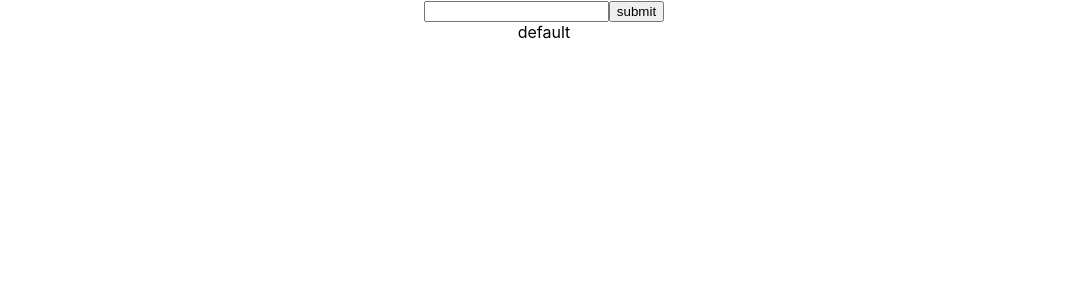
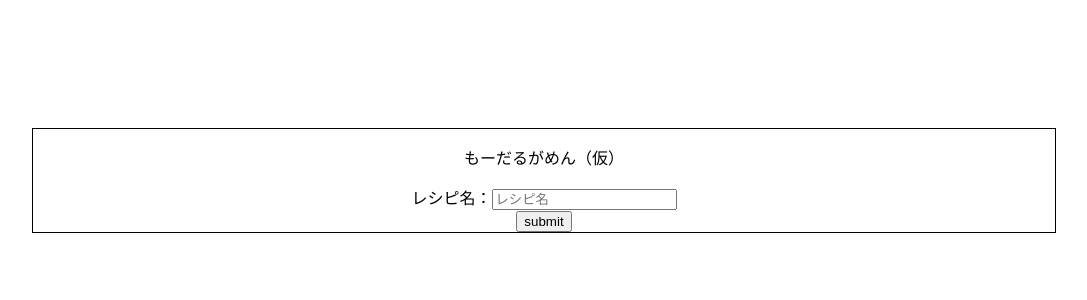
Before and after one commit to akiR1119/kantan-recipe-front, a React (Create React App) app: page / in a window 1280 px wide. Shown: the top 300 px of the page, without its empty margins (96-1183 px from the left). Built offline with nearby package versions, Linux system fonts and the light colour scheme.

Commit message:
レシピ名の登録を可能にした。（とりあえず動く段階）

```diff
--- a/src/App.tsx
+++ b/src/App.tsx
@@ -1,23 +1,33 @@
-import React, { useState, useRef } from "react";
-// import SampleInput from "./SampleInput";
+import React, { useState } from "react";
 import "./App.css";
+import SubmitRecipeModal from "./SubmitRecipeModal";
+import { Recipe } from "./Recipe";
 
 function App() {
-  const [input, setInput] = useState("default");
+  const [recipeList, setRecipeList] = useState([] as Recipe[]);
 
-  const inputRef = useRef<HTMLInputElement>(null);
-
-  const handleTestClick = () => {
-    setInput(inputRef.current!.value);
+  const handleRecipeAdd = (newRecipe: Recipe, recipeList: Recipe[]) => {
+    console.log("handleRecipeAdd");
+    const newRecipeList = [...recipeList, newRecipe];
+    console.log(newRecipeList);
+    setRecipeList(newRecipeList);
   };
 
   return (
     <div className="App">
-      <input className="input" type="text" ref={inputRef} />
-      <button className="button" onClick={handleTestClick}>
-        submit
-      </button>
-      <div className="show">{input}</div>
+      <SubmitRecipeModal
+        recipeList={recipeList}
+        onRecipeAdd={handleRecipeAdd}
+      />
+      <div>
+        {recipeList.map((r) => {
+          if (r) {
+            return <div key={r.id}>{r.recipeName}</div>;
+          } else {
+            return <div>none</div>;
+          }
+        })}
+      </div>
     </div>
   );
 }
--- /dev/null
+++ b/src/Recipe.ts
@@ -0,0 +1,6 @@
+export type Recipe = {
+  id: number;
+  recipeName: string;
+  ingredient: string[];
+  process: string[];
+};
--- /dev/null
+++ b/src/RecipeNameForm.tsx
@@ -0,0 +1,23 @@
+import React from "react";
+
+type RecipeNameProps = {
+  recipeName: string;
+  recipeNameRef: any;
+};
+
+const RecipeNameForm = (props: RecipeNameProps) => {
+  return (
+    <div>
+      <label htmlFor="recipe-name">レシピ名：</label>
+      <input
+        className="recipe-name-input"
+        type="text"
+        name="recipe-name"
+        placeholder="レシピ名"
+        ref={props.recipeNameRef}
+      />
+    </div>
+  );
+};
+
+export default RecipeNameForm;
--- /dev/null
+++ b/src/SubmitButton.tsx
@@ -0,0 +1,17 @@
+import React from "react";
+
+type SubmitButtonProps = {
+  onSubmitClick: () => void;
+};
+
+const SubmitButton = (props: SubmitButtonProps) => {
+  return (
+    <div>
+      <button className="submit-button" onClick={props.onSubmitClick}>
+        submit
+      </button>
+    </div>
+  );
+};
+
+export default SubmitButton;
--- /dev/null
+++ b/src/SubmitRecipeModal.tsx
@@ -0,0 +1,39 @@
+import React, { useState, useRef } from "react";
+import RecipeName from "./RecipeNameForm";
+import SubmitButton from "./SubmitButton";
+
+import { Recipe } from "./Recipe";
+
+import "./modal.css";
+
+type SubmitRecipeModalProps = {
+  recipeList: Recipe[];
+  onRecipeAdd: (newRecipe: Recipe, recipeList: Recipe[]) => void;
+};
+
+const SubmitRecipeModal = (props: SubmitRecipeModalProps) => {
+  const [recipeName, setRecipeName] = useState("");
+  const recipeNameRef = useRef<HTMLInputElement>(null);
+
+  const handleSubmitClick = () => {
+    //submitが押されると、recipeの各要素を取得して整形し新しいrecipeを作る。新しいRecipeを渡してトップのhandleRecipeAddを起動する。そしてrecipeListに新しいrecipeを追加する処理を行う。
+    const newRecipeName = recipeNameRef.current!.value;
+    const newRecipe: Recipe = {
+      id: Date.now(),
+      recipeName: newRecipeName,
+      ingredient: ["kari"],
+      process: ["kari"],
+    };
+    props.onRecipeAdd(newRecipe, props.recipeList);
+  };
+
+  return (
+    <div className="modal-kari">
+      <p>もーだるがめん（仮）</p>
+      <RecipeName recipeName={recipeName} recipeNameRef={recipeNameRef} />
+      <SubmitButton onSubmitClick={handleSubmitClick} />
+    </div>
+  );
+};
+
+export default SubmitRecipeModal;
--- /dev/null
+++ b/src/modal.css
@@ -0,0 +1,4 @@
+.modal-kari {
+  border: 1px black solid;
+  margin: 10%;
+}
```
